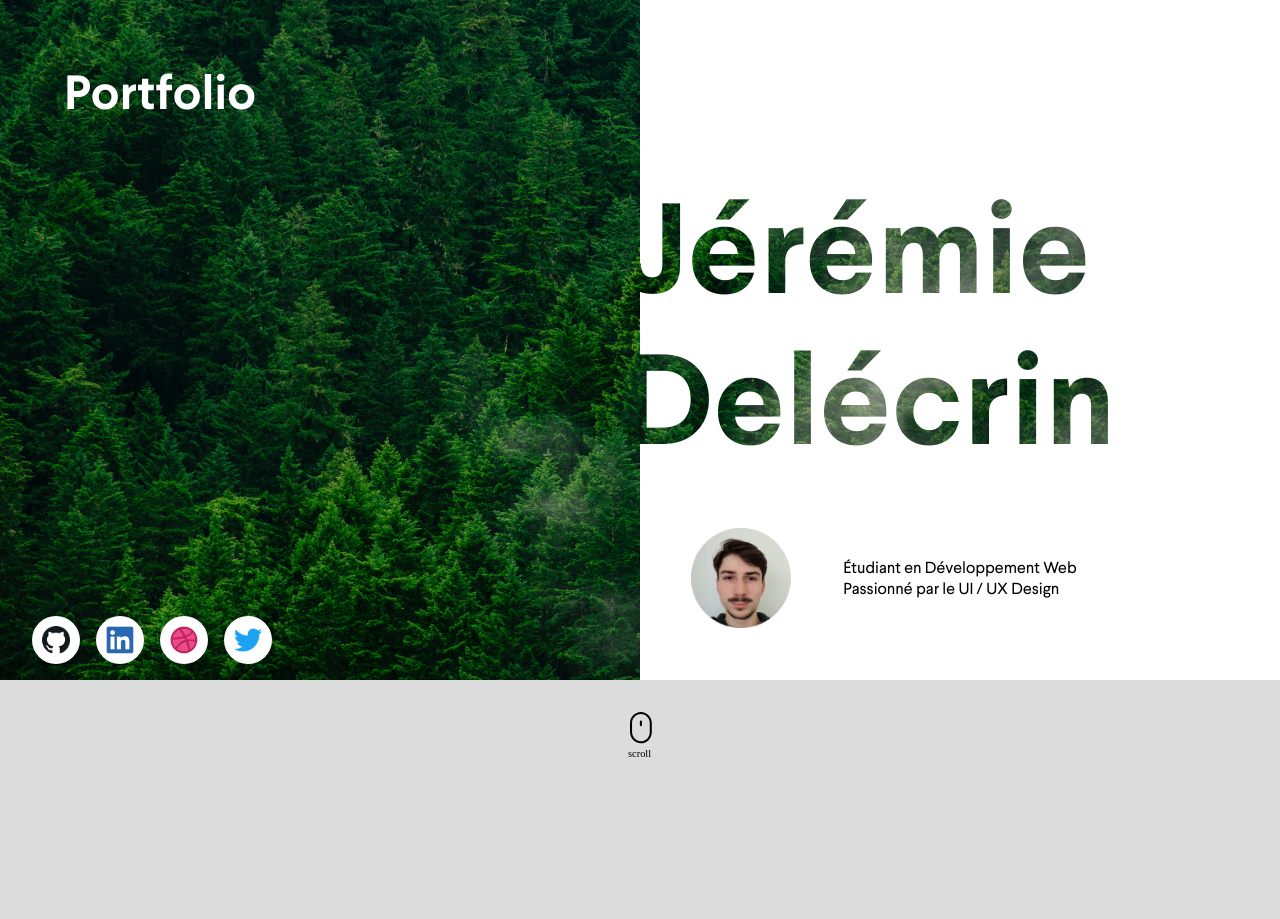
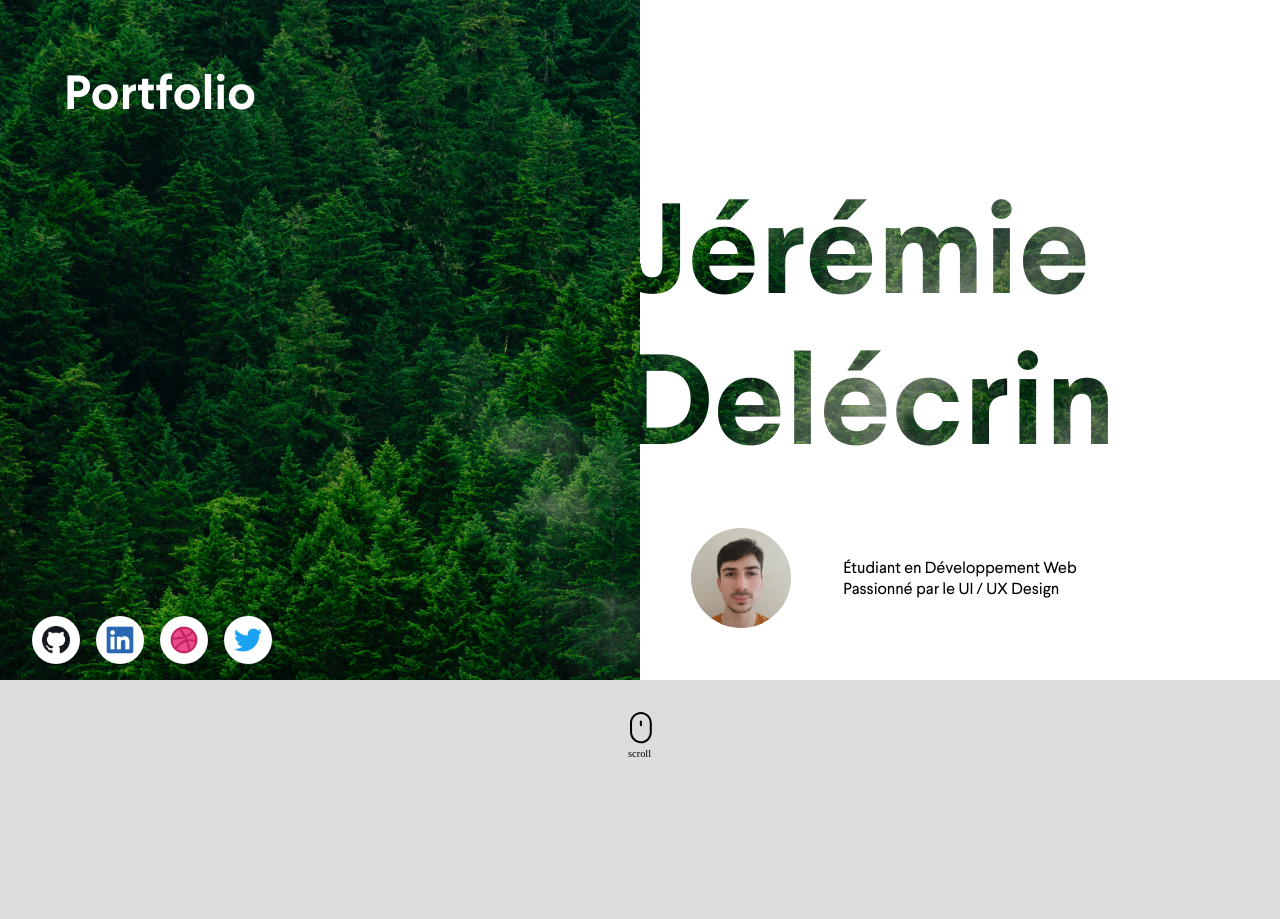
Before and after one commit to JeremDlcn/portfolioCV, a PHP site: page / in a window 1280 px wide. Shown: the top 919 px of the page. Run offline with PHP 8.4, Linux system fonts and the light colour scheme.

Commit message:
🍱 new profil image

```diff
--- a/index.html
+++ b/index.html
@@ -40,7 +40,7 @@
 					<h2 class="name">Delécrin</h2>
 				</div>
 				<div>
-					<img src="img/profil.png" alt="profil">
+					<img src="img/profil.jpg" alt="profil" class="profil">
 					<p>Étudiant en Développement Web<br>
 						Passionné par le UI / UX Design</p>
 				</div>
--- a/style.css
+++ b/style.css
@@ -238,7 +238,9 @@ a{
 	width: 25px;
 }
 
-
+.profil {
+	border-radius: 50%;
+}
 
 
 #skills h2, #project h2, #article h2 {
```
Also changed, not shown: img/profil.jpg (added), img/profil.png (deleted).
